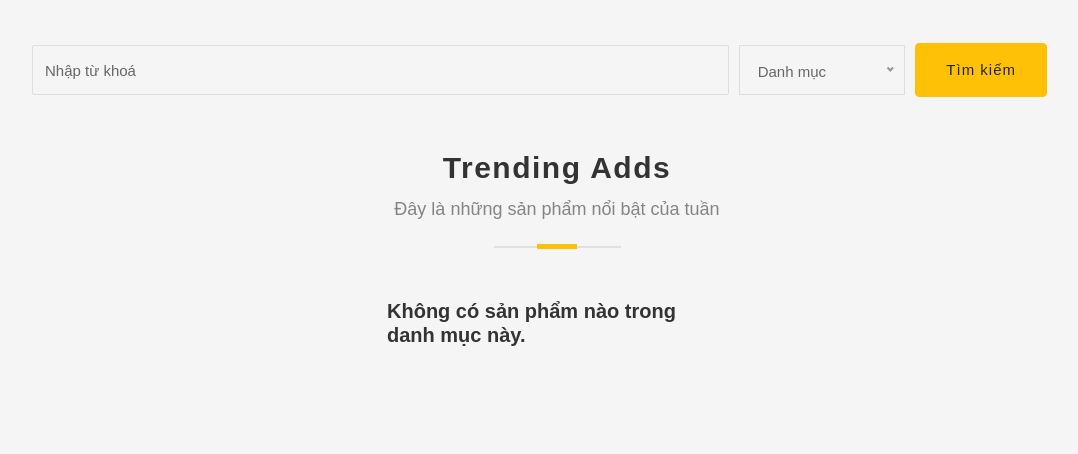
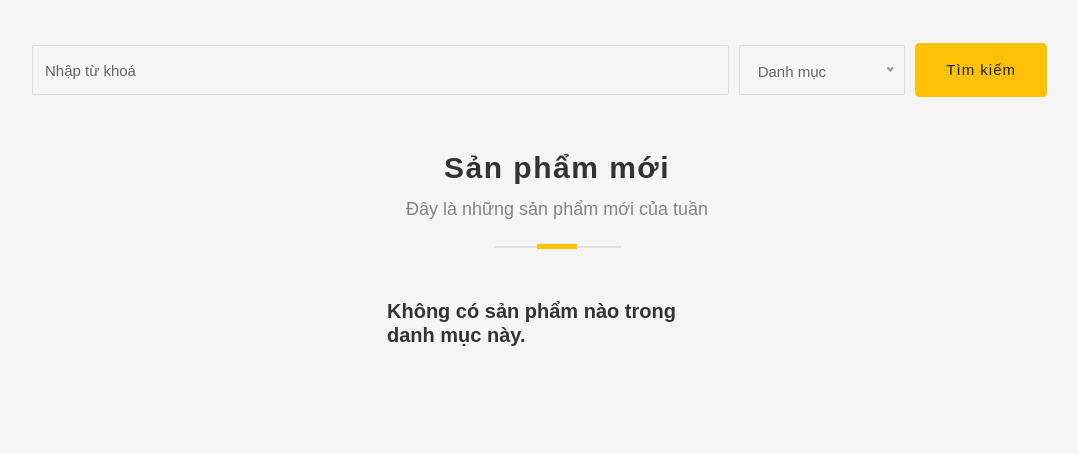
Before and after one commit to anh0701/coffee-store, a PHP site: the page made by website/views/home/index.php in a window 1280 px wide. Shown: the part 443-897 px from the top of the page, without its empty margins (83-1161 px from the left). Run offline with PHP 8.4, Linux system fonts and the light colour scheme; the template is opened without the code that fills it, so the values that code supplies are empty; some libraries are stand-ins or nearby versions; some web fonts are replaced.

Commit message:
update layout

```diff
--- a/website/views/home/newproduct.php
+++ b/website/views/home/newproduct.php
@@ -3,8 +3,8 @@
 		<div class="row">
 			<div class="col-md-12">
 				<div class="section-title">
-					<h2>Trending Adds</h2>
-					<p>Đây là những sản phẩm nổi bật của tuần</p>
+					<h2>Sản phẩm mới</h2>
+					<p>Đây là những sản phẩm mới của tuần</p>
 				</div>
 			</div>
 		</div>
```
